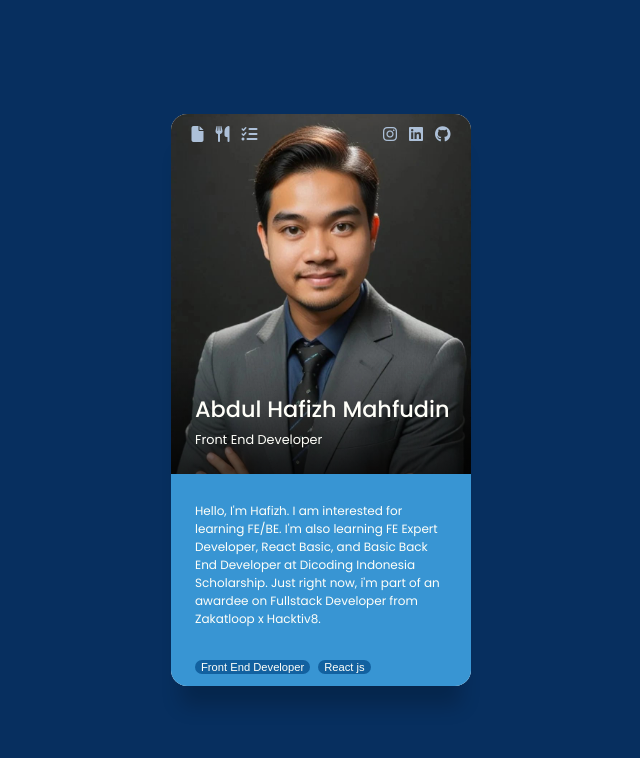
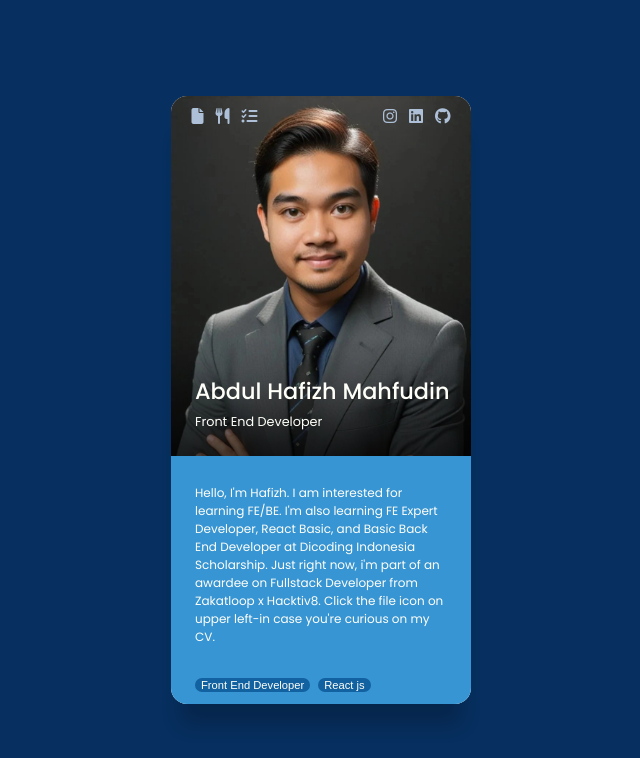
Before and after one commit to hafidzahm/profile-card, a React (Vite) app: page / in a window 1280 px wide. Shown: the top 758 px of the page, without its empty margins (319-959 px from the left). Built offline with nearby package versions, Linux system fonts and the light colour scheme.

Commit message:
update link project

```diff
--- a/src/components/CardBottom.jsx
+++ b/src/components/CardBottom.jsx
@@ -7,7 +7,7 @@ const CardBottom = (nameBadge) => {
           Hello, I'm Hafizh. I am interested for learning FE/BE. I'm also
           learning FE Expert Developer, React Basic, and Basic Back End
           Developer at Dicoding Indonesia Scholarship. Just right now, i'm part
-          of an awardee on Fullstack Developer from Zakatloop x Hacktiv8.
+          of an awardee on Fullstack Developer from Zakatloop x Hacktiv8. Click the file icon on upper left-in case you're curious on my CV.
         </p>
       </div>
 
```
